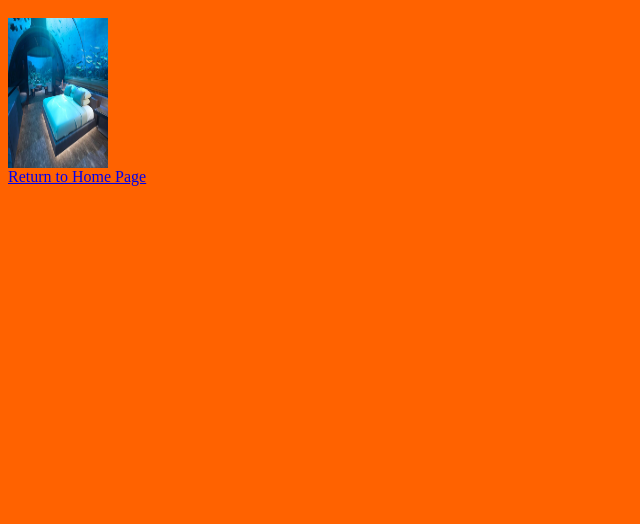
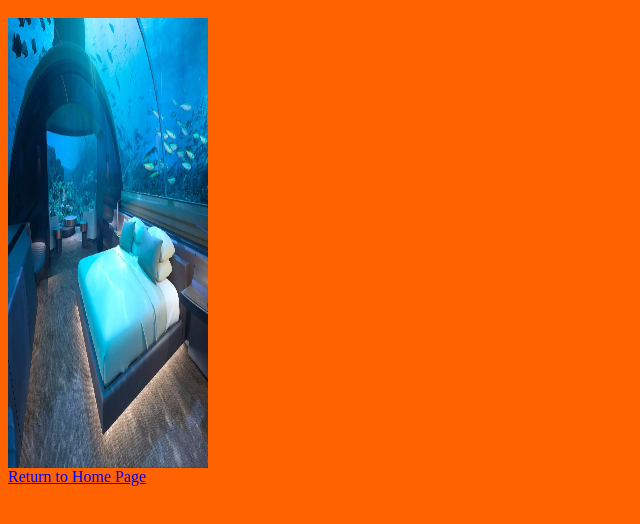
Before and after one commit to grannydebby/grannydebby.github.io, a plain HTML site: page mytravel.html in a window 1280 px wide. Shown: the part 48-572 px from the top of the page, without its empty margins (0-640 px from the left). Drawn offline with Linux system fonts and the light colour scheme.

Commit message:
Update mytravel.html

```diff
--- a/mytravel.html
+++ b/mytravel.html
@@ -8,7 +8,7 @@
 </head>
 <body>
     <h1>Dream vacation pictures</h1>
-  <img src="media/maldives1.jpg"width="100px"height="150px">
+  <img src="media/maldives1.jpg"width="200px"height="450px">
    </body>
     <footer>
         <a href="index.html">Return to Home Page</a>
```
